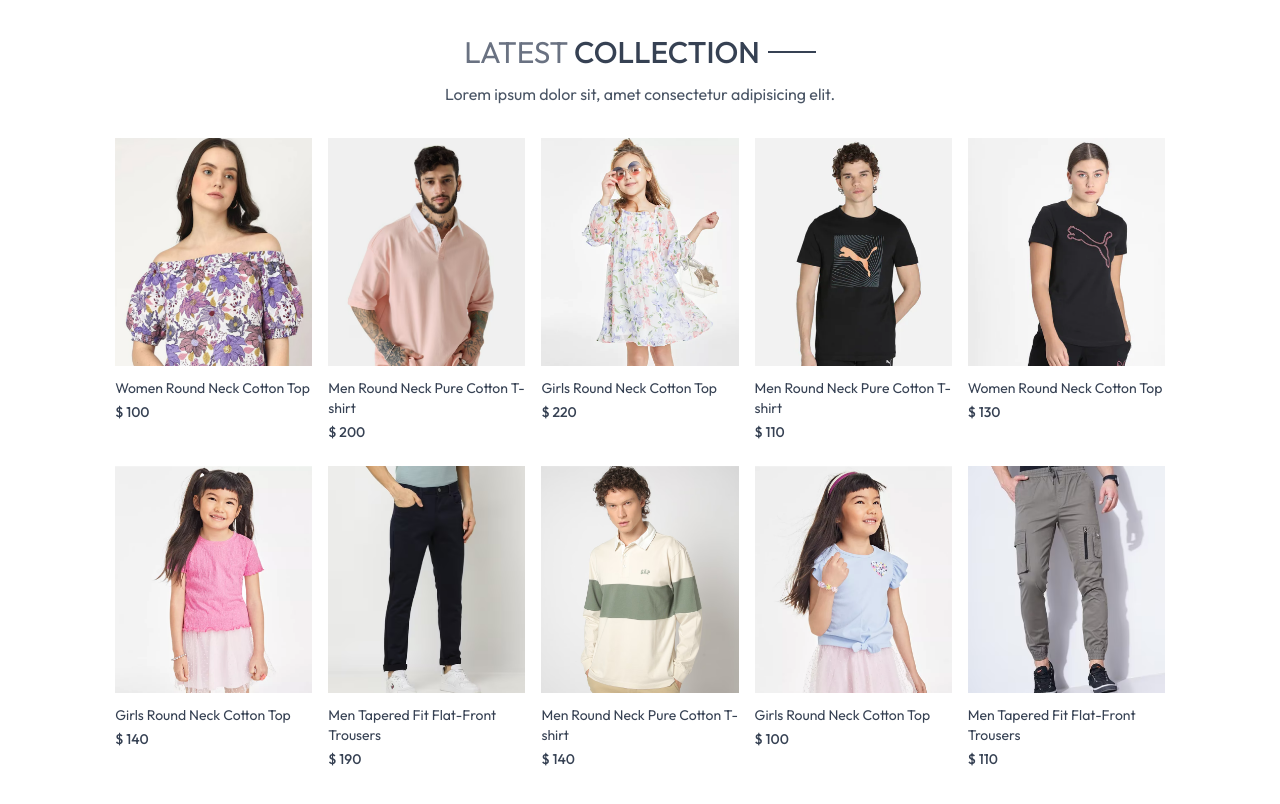
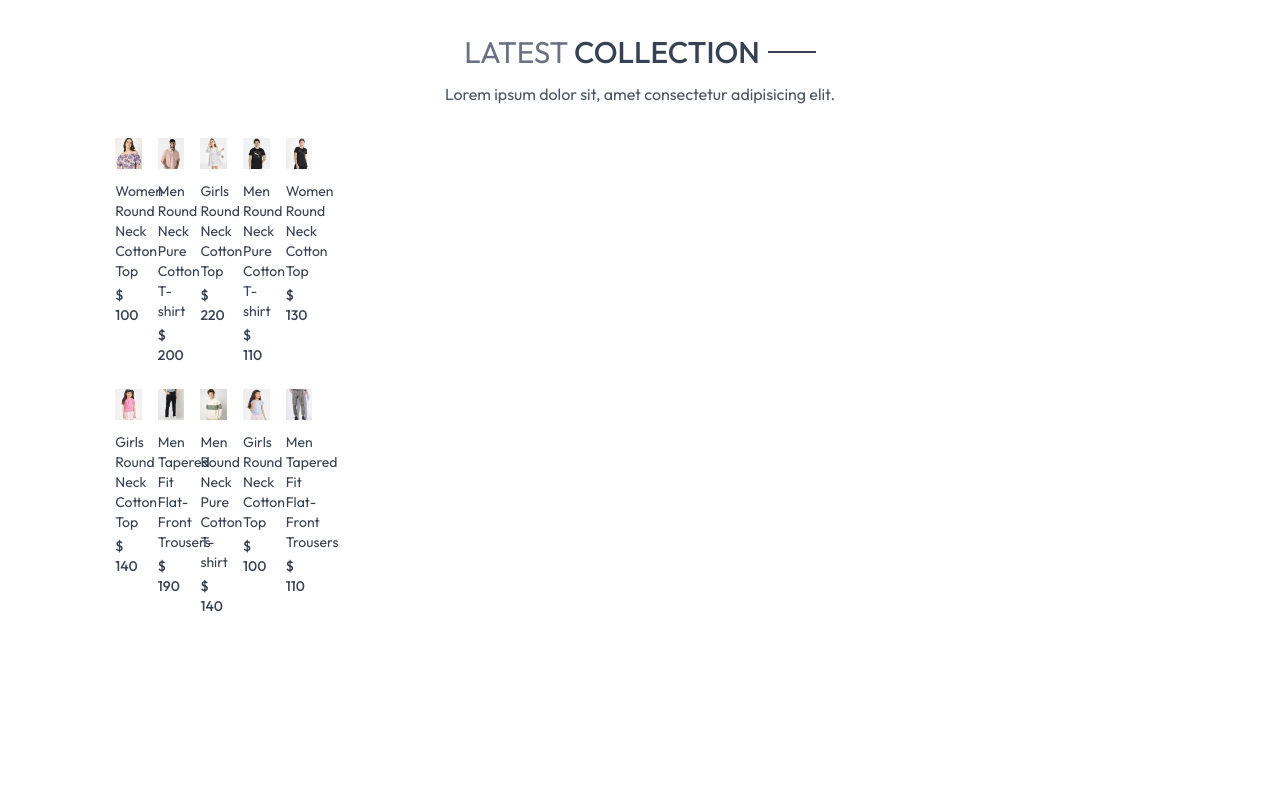
Before and after one commit to Faisal-M-S-Abu-Zakari/Ecommerce-App, a React (Vite) app in the folder frontend/: page / in a window 1280 px wide. Shown: the part 540-1344 px from the top of the page. After the commit the page ends 1196 px from the top, so only its background shows below. Built offline with nearby package versions, Linux system fonts and the light colour scheme.

Commit message:
i stop using the useEffect hook because i didn't have any real side-effect in my code ... so also i didn'y need the state also

```diff
--- a/frontend/src/components/LatestCollection.jsx
+++ b/frontend/src/components/LatestCollection.jsx
@@ -5,11 +5,20 @@ import ProductItem from "./ProductItem";
 
 const LatestCollection = () => {
   const { products } = useContext(ShopContext);
-  const [latestProducts, setLatestProducts] = useState([]);
 
-  useEffect(() => {
-    setLatestProducts(products.slice(0, 10));
-  }, []);
+  // const [latestProducts, setLatestProducts] = useState([]);
+
+  // useEffect(() => {
+  //   setLatestProducts(products.slice(0, 10));
+  // }, []);
+
+  // const [latestProducts, setLatestProducts] = useState([]);
+
+  // useEffect(() => {
+  //   setLatestProducts(products.slice(0, 10));
+  // }, []);
+
+  const latestProducts = products.slice(0, 10);
 
   return (
     <div className="my-10">
@@ -20,9 +29,9 @@ const LatestCollection = () => {
         </p>
       </div>
       {/* Rendering Products  */}
-      <div
-        className="gap-4 gap-y-6 grid grid-cols-2 sm:grid-cols-3 md:grid-cols-4 lg:grid-cols-5"
-      >
+
+      <div className="gap-4 gap-y-6 grid grid-cols-2 sm:grid-cols-3 md:grid-cols-4 lg:grid-cols-5">
+        <div className="gap-4 gap-y-6 grid grid-cols-2 sm:grid-cols-3 md:grid-cols-4 lg:grid-cols-5">
           {latestProducts.map((product, index) => (
             <ProductItem
               key={index}
@@ -34,6 +43,7 @@ const LatestCollection = () => {
           ))}
         </div>
       </div>
+    </div>
   );
 };
 
```
Lines whose indentation alone changed are shown as unchanged.
